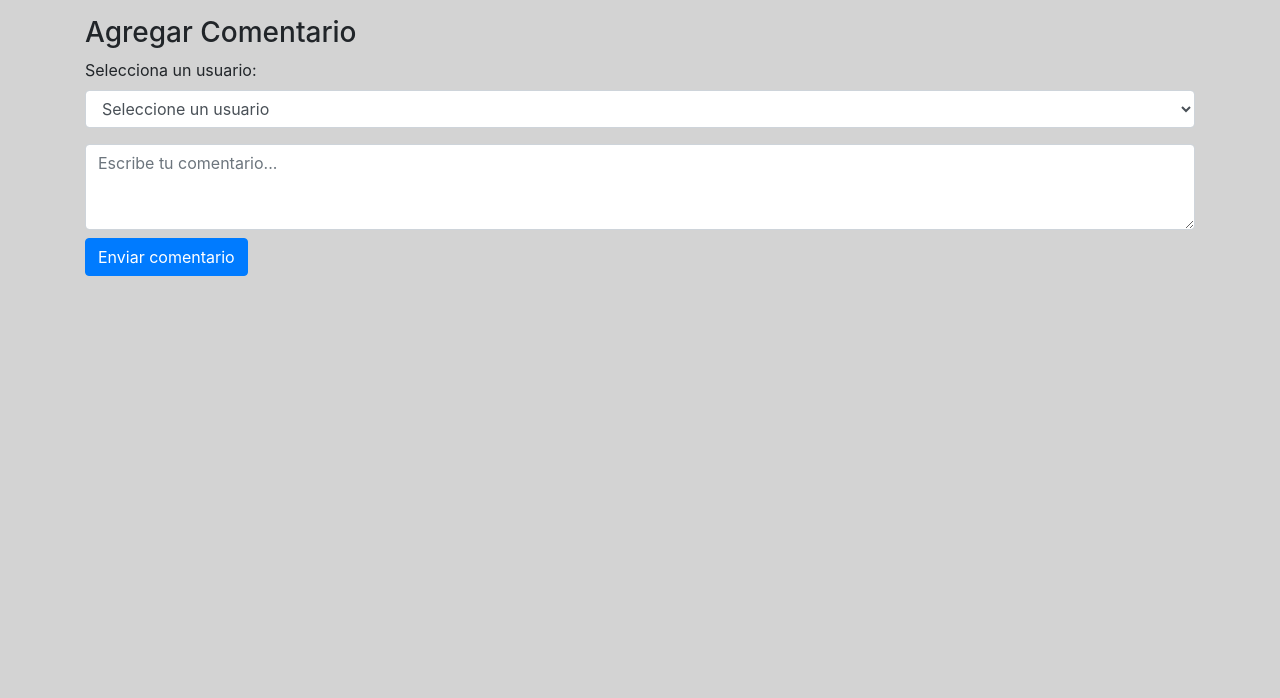
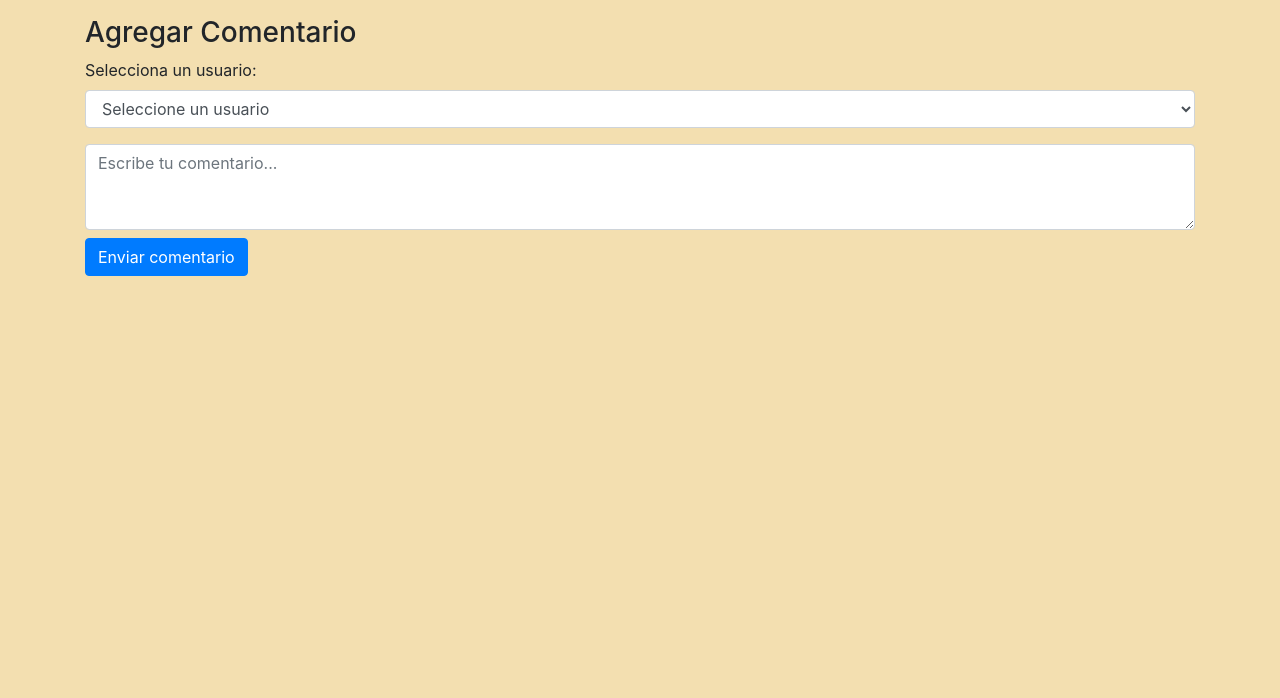
Before and after one commit to dayana1803/Semana-12-ejercicio, a plain HTML site: page index.html in a window 1280 px wide. Shown: the part 102-800 px from the top of the page. Drawn offline with nearby package versions, Linux system fonts and the light colour scheme; no server answers.

Commit message:
color fondo

```diff
--- a/index.html
+++ b/index.html
@@ -15,7 +15,7 @@
 }
 
 body{
-    background-color: lightgray;
+    background-color: rgb(243, 223, 176);
 }
     </style>
 </head>
```
